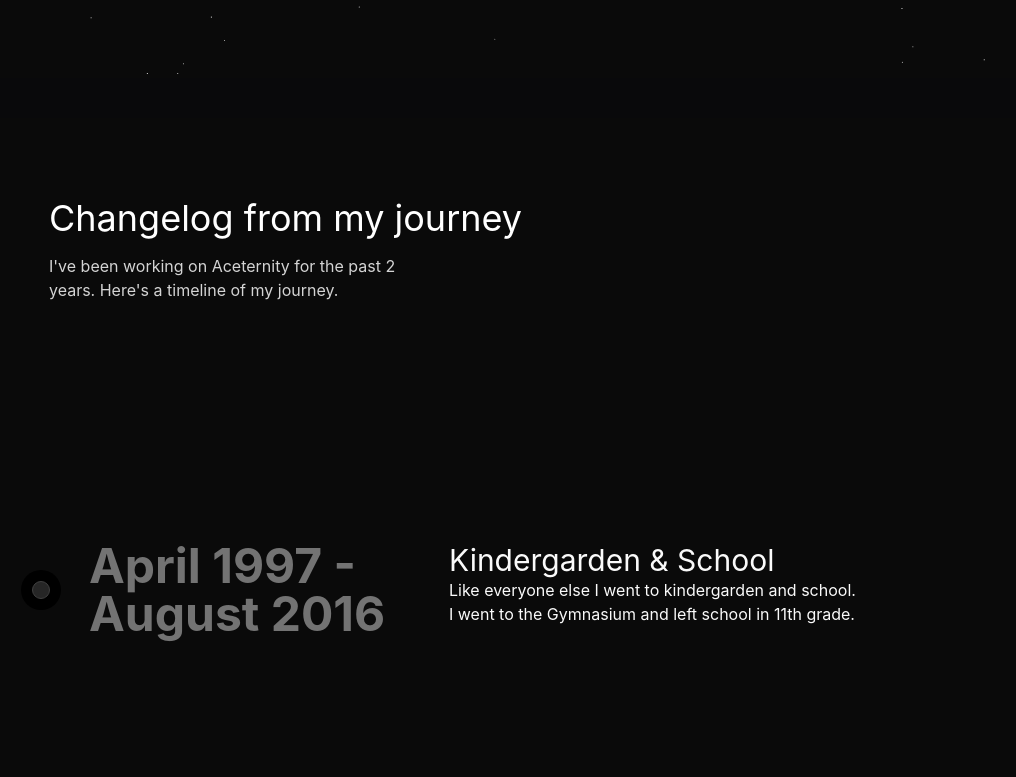
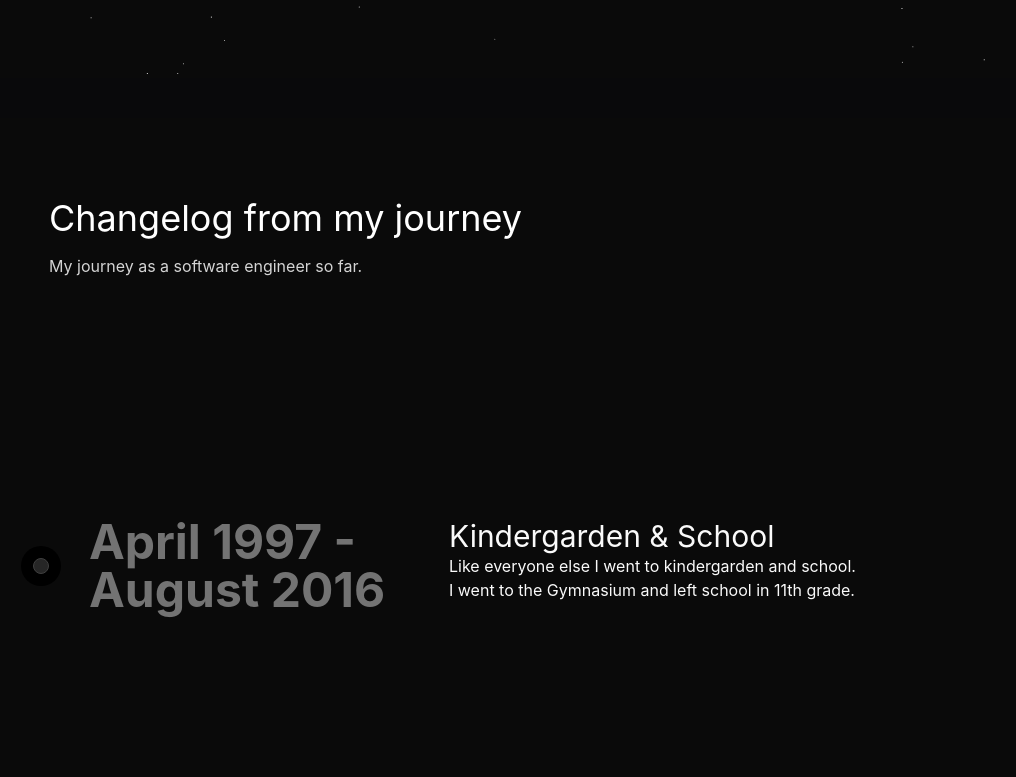
Before and after one commit to LLuisJ/portfolio, a Next.js app: page / in a window 1280 px wide. Shown: the part 562-1339 px from the top of the page, without its empty margins (31-1047 px from the left). Built offline with nearby package versions, Linux system fonts and the light colour scheme.

Commit message:
timeline fixes

```diff
--- a/components/ui/timeline.tsx
+++ b/components/ui/timeline.tsx
@@ -1,4 +1,5 @@
 "use client";
+
 import {
     useScroll,
     useTransform,
@@ -14,73 +15,211 @@ interface TimelineEntry {
 export const Timeline = ({ data }: { data: TimelineEntry[] }) => {
     const ref = useRef<HTMLDivElement>(null);
     const containerRef = useRef<HTMLDivElement>(null);
+
     const [height, setHeight] = useState(0);
 
     useEffect(() => {
-    if (ref.current) {
-      const rect = ref.current.getBoundingClientRect();
-      setHeight(rect.height);
-    }
-  }, [ref]);
+        if (!ref.current) return;
+
+        const element = ref.current;
+
+        const updateHeight = () => {
+            setHeight(element.getBoundingClientRect().height);
+        };
+
+        // Initial measurement
+        updateHeight();
+
+        // Keep height correct when responsive layout/content changes
+        const resizeObserver = new ResizeObserver(() => {
+            updateHeight();
+        });
+
+        resizeObserver.observe(element);
+
+        return () => {
+            resizeObserver.disconnect();
+        };
+    }, []);
 
     const { scrollYProgress } = useScroll({
         target: containerRef,
         offset: ["start 10%", "end 50%"],
     });
 
-  const heightTransform = useTransform(scrollYProgress, [0, 1], [0, height]);
-  const opacityTransform = useTransform(scrollYProgress, [0, 0.1], [0, 1]);
+    const heightTransform = useTransform(
+        scrollYProgress,
+        [0, 1],
+        [0, height]
+    );
+
+    const opacityTransform = useTransform(
+        scrollYProgress,
+        [0, 0.1],
+        [0, 1]
+    );
 
     return (
         <div
-      className="w-full bg-white dark:bg-neutral-950 font-sans md:px-10"
             ref={containerRef}
+            className="
+        relative
+        isolate
+        overflow-clip
+        w-full
+        bg-white
+        dark:bg-neutral-950
+        font-sans
+        md:px-10
+      "
         >
             <div className="max-w-7xl mx-auto py-20 px-4 md:px-8 lg:px-10">
                 <h2 className="text-lg md:text-4xl mb-4 text-black dark:text-white max-w-4xl">
                     Changelog from my journey
                 </h2>
+
                 <p className="text-neutral-700 dark:text-neutral-300 text-sm md:text-base max-w-sm">
-          I&apos;ve been working on Aceternity for the past 2 years. Here&apos;s
-          a timeline of my journey.
+                    My journey as a software engineer so far.
                 </p>
             </div>
 
-      <div ref={ref} className="relative max-w-7xl mx-auto pb-20">
+            <div
+                ref={ref}
+                className="relative max-w-7xl mx-auto pb-20"
+            >
                 {data.map((item, index) => (
                     <div
                         key={index}
                         className="flex justify-start pt-10 md:pt-40 md:gap-10"
                     >
-            <div className="sticky flex flex-col md:flex-row z-40 items-center top-40 self-start max-w-xs lg:max-w-sm md:w-full">
-              <div className="h-10 absolute left-3 md:left-3 w-10 rounded-full bg-white dark:bg-black flex items-center justify-center">
-                <div className="h-4 w-4 rounded-full bg-neutral-200 dark:bg-neutral-800 border border-neutral-300 dark:border-neutral-700 p-2" />
+                        {/*
+              Mobile:
+              - relative
+              - NOT sticky
+
+              Desktop:
+              - sticky
+              - top-40
+            */}
+                        <div
+                            className="
+                relative
+                md:sticky
+                md:top-40
+                flex
+                flex-col
+                md:flex-row
+                z-40
+                items-center
+                self-start
+                max-w-xs
+                lg:max-w-sm
+                md:w-full
+              "
+                        >
+                            <div
+                                className="
+                  h-10
+                  w-10
+                  absolute
+                  left-3
+                  rounded-full
+                  bg-white
+                  dark:bg-black
+                  flex
+                  items-center
+                  justify-center
+                "
+                            >
+                                <div
+                                    className="
+                    h-4
+                    w-4
+                    rounded-full
+                    bg-neutral-200
+                    dark:bg-neutral-800
+                    border
+                    border-neutral-300
+                    dark:border-neutral-700
+                  "
+                                />
                             </div>
-              <h3 className="hidden md:block text-xl md:pl-20 md:text-5xl font-bold text-neutral-500 dark:text-neutral-500 ">
+
+                            <h3
+                                className="
+                  hidden
+                  md:block
+                  text-xl
+                  md:pl-20
+                  md:text-5xl
+                  font-bold
+                  text-neutral-500
+                  dark:text-neutral-500
+                "
+                            >
                                 {item.title}
                             </h3>
                         </div>
 
                         <div className="relative pl-20 pr-4 md:pl-4 w-full">
-              <h3 className="md:hidden block text-2xl mb-4 text-left font-bold text-neutral-500 dark:text-neutral-500">
+                            <h3
+                                className="
+                  md:hidden
+                  block
+                  text-2xl
+                  mb-4
+                  text-left
+                  font-bold
+                  text-neutral-500
+                  dark:text-neutral-500
+                "
+                            >
                                 {item.title}
                             </h3>
-              {item.content}{" "}
+
+                            {item.content}
                         </div>
                     </div>
                 ))}
+
+                {/* Background timeline line */}
                 <div
-          style={{
-            height: height + "px",
-          }}
-          className="absolute md:left-8 left-8 top-0 overflow-hidden w-[2px] bg-[linear-gradient(to_bottom,var(--tw-gradient-stops))] from-transparent from-[0%] via-neutral-200 dark:via-neutral-700 to-transparent to-[99%]  [mask-image:linear-gradient(to_bottom,transparent_0%,black_10%,black_90%,transparent_100%)] "
+                    className="
+            absolute
+            left-8
+            top-0
+            bottom-0
+            overflow-hidden
+            w-0.5
+            bg-[linear-gradient(to_bottom,var(--tw-gradient-stops))]
+            from-transparent
+            from-0%
+            via-neutral-200
+            dark:via-neutral-700
+            to-transparent
+            to-99%
+            mask-[linear-gradient(to_bottom,transparent_0%,black_10%,black_90%,transparent_100%)]
+          "
                 >
+                    {/* Animated timeline line */}
                     <motion.div
                         style={{
                             height: heightTransform,
                             opacity: opacityTransform,
                         }}
-            className="absolute inset-x-0 top-0  w-[2px] bg-gradient-to-t from-purple-500 via-blue-500 to-transparent from-[0%] via-[10%] rounded-full"
+                        className="
+              absolute
+              inset-x-0
+              top-0
+              w-0.5
+              bg-linear-to-t
+              from-purple-500
+              via-blue-500
+              to-transparent
+              from-0%
+              via-10%
+              rounded-full
+            "
                     />
                 </div>
             </div>
```
Lines whose indentation alone changed are shown as unchanged.
